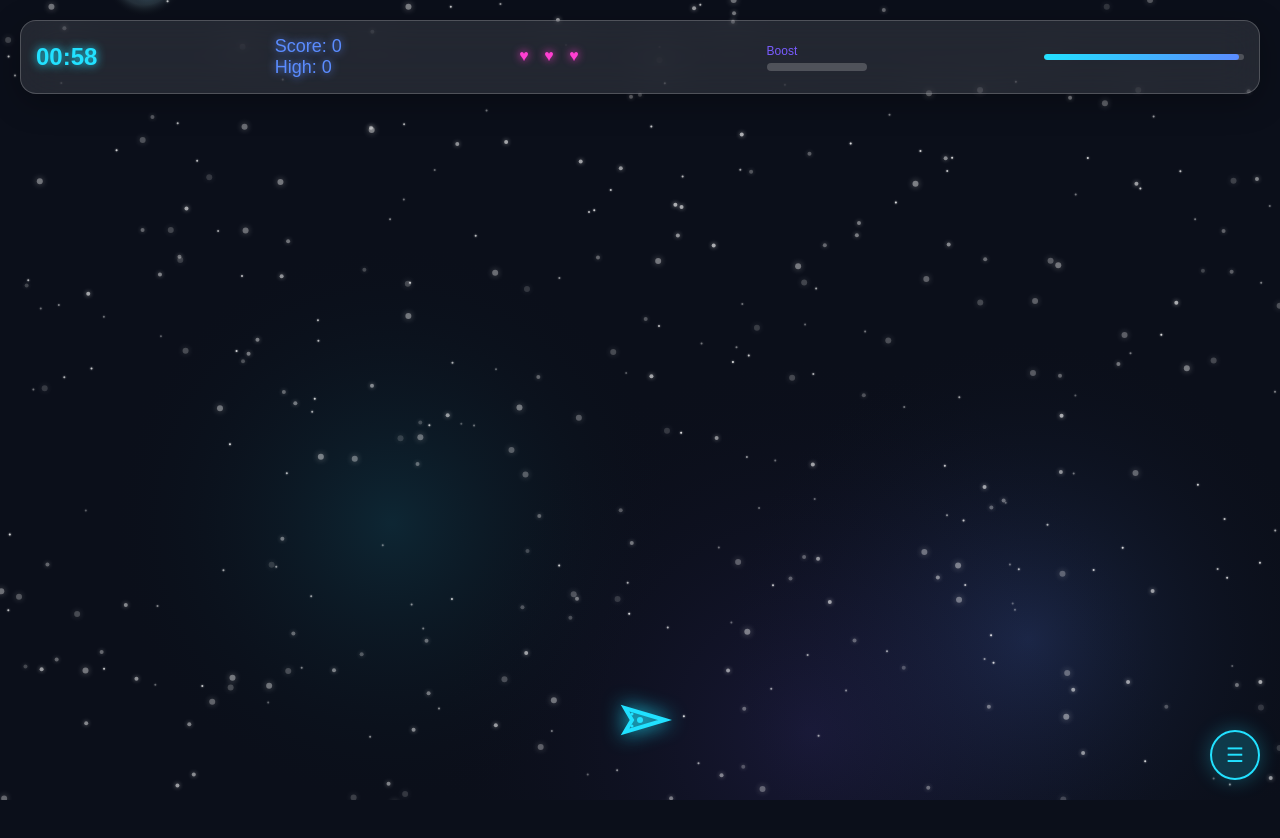
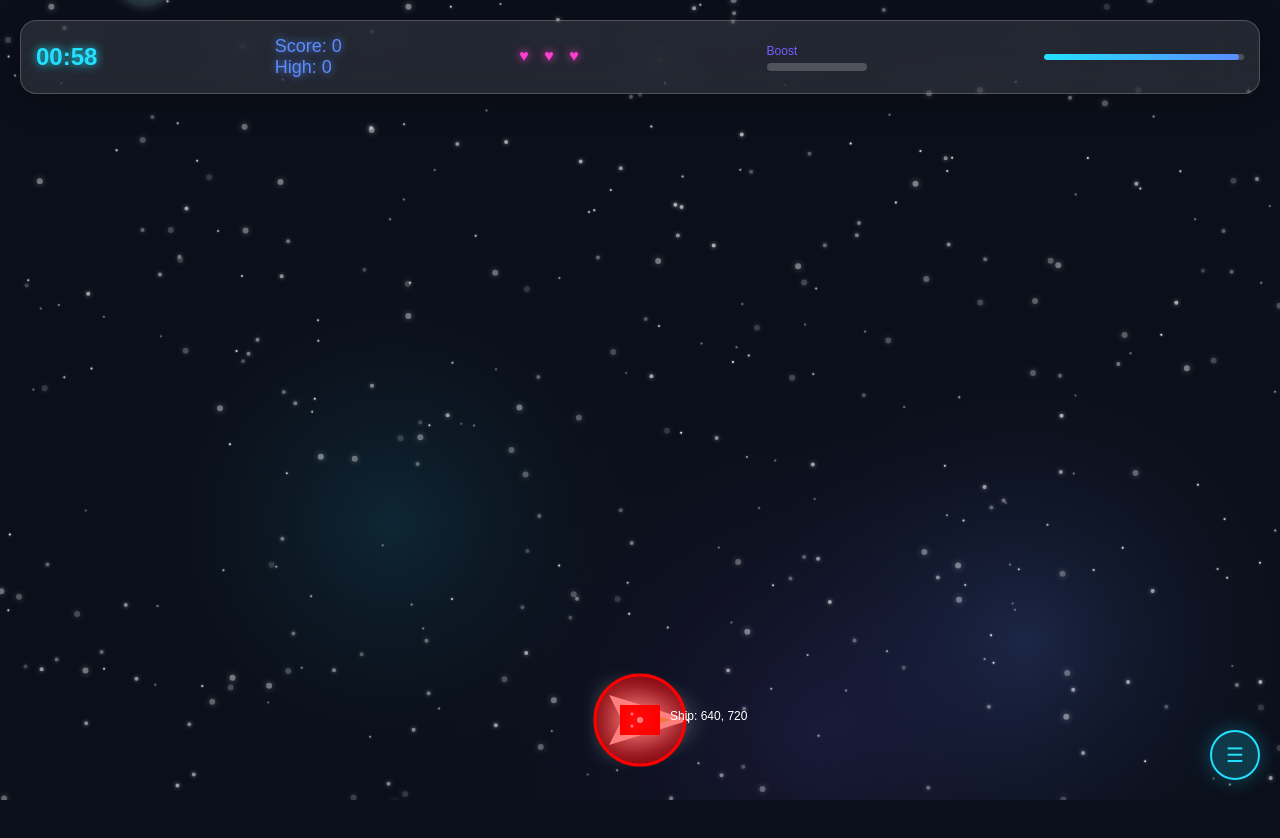
Before and after one commit to pm-in-code/space-runner, a plain HTML site: page index.html in a window 1280 px wide. Drawn offline with Linux system fonts and the light colour scheme; animation ran at ten frames a second.

Commit message:
Debug ship visibility: extreme visibility mode
- Make ship HUGE (radius 40) and bright for debugging
- Add bright yellow fill with white stroke (6px width)
- Add red rectangle overlay for absolute visibility
- Add red debug circle showing exact ship position
- Show ship coordinates on screen
- Increase ship size from 25px to 40px triangle
- Maximum glow and shadow effects (30px blur)

This should make the ship impossible to miss if it's rendering at all.

```diff
--- a/index.html
+++ b/index.html
@@ -701,7 +701,7 @@
                 this.acceleration = 800;
                 this.maxSpeed = 300;
                 this.friction = 0.85;
-                this.radius = 25;
+                this.radius = 40; // Much bigger for debugging
                 this.angle = 0;
                 this.boostTime = 0;
                 this.invulnerable = 0;
@@ -797,22 +797,26 @@
                 ctx.translate(this.pos.x, this.pos.y);
                 ctx.rotate(this.angle);
 
-                // Ship body - make it bigger and more visible
-                ctx.strokeStyle = this.boostTime > 0 ? '#FF3FD1' : '#22E1FF';
-                ctx.fillStyle = this.boostTime > 0 ? 'rgba(255, 63, 209, 0.3)' : 'rgba(34, 225, 255, 0.3)';
-                ctx.lineWidth = 4;
-                ctx.shadowBlur = 20;
-                ctx.shadowColor = ctx.strokeStyle;
-
-                // Main ship triangle - larger
+                // Ship body - make it EXTREMELY visible for debugging
+                ctx.strokeStyle = '#FFFFFF'; // Pure white for maximum visibility
+                ctx.fillStyle = 'rgba(255, 255, 0, 0.8)'; // Bright yellow
+                ctx.lineWidth = 6; // Even thicker lines
+                ctx.shadowBlur = 30; // Bigger glow
+                ctx.shadowColor = '#FFFFFF';
+
+                // Main ship triangle - MUCH larger for debugging
                 ctx.beginPath();
-                ctx.moveTo(25, 0);  // Nose
-                ctx.lineTo(-15, -12); // Left wing
-                ctx.lineTo(-8, 0);   // Center back
-                ctx.lineTo(-15, 12); // Right wing
+                ctx.moveTo(40, 0);  // Nose - much further out
+                ctx.lineTo(-25, -20); // Left wing - bigger
+                ctx.lineTo(-15, 0);   // Center back
+                ctx.lineTo(-25, 20); // Right wing - bigger
                 ctx.closePath();
                 ctx.fill();
                 ctx.stroke();
+
+                // Add a simple rectangle for absolute visibility
+                ctx.fillStyle = '#FF0000'; // Bright red
+                ctx.fillRect(-20, -15, 40, 30);
 
                 // Ship core glow
                 ctx.fillStyle = ctx.strokeStyle;
@@ -2286,6 +2290,25 @@
                 this.player.draw(this.ctx);
                 drawCalls++;
 
+                // Debug: Always show player position with bright circle
+                if (this.debug.overlay || true) { // Always show for debugging
+                    this.ctx.save();
+                    this.ctx.strokeStyle = '#FF0000';
+                    this.ctx.fillStyle = 'rgba(255, 0, 0, 0.5)';
+                    this.ctx.lineWidth = 3;
+                    this.ctx.beginPath();
+                    this.ctx.arc(this.player.pos.x, this.player.pos.y, this.player.radius + 5, 0, Math.PI * 2);
+                    this.ctx.stroke();
+                    this.ctx.fill();
+
+                    // Show coordinates
+                    this.ctx.fillStyle = '#FFFFFF';
+                    this.ctx.font = '12px Arial';
+                    this.ctx.fillText(`Ship: ${Math.round(this.player.pos.x)}, ${Math.round(this.player.pos.y)}`,
+                                     this.player.pos.x + 30, this.player.pos.y);
+                    this.ctx.restore();
+                }
+
                 if (this.debug.collisions) {
                     this.drawCollisionCircle(this.player.getCollisionCircle(), '#FFFFFF');
                     drawCalls++;
```
